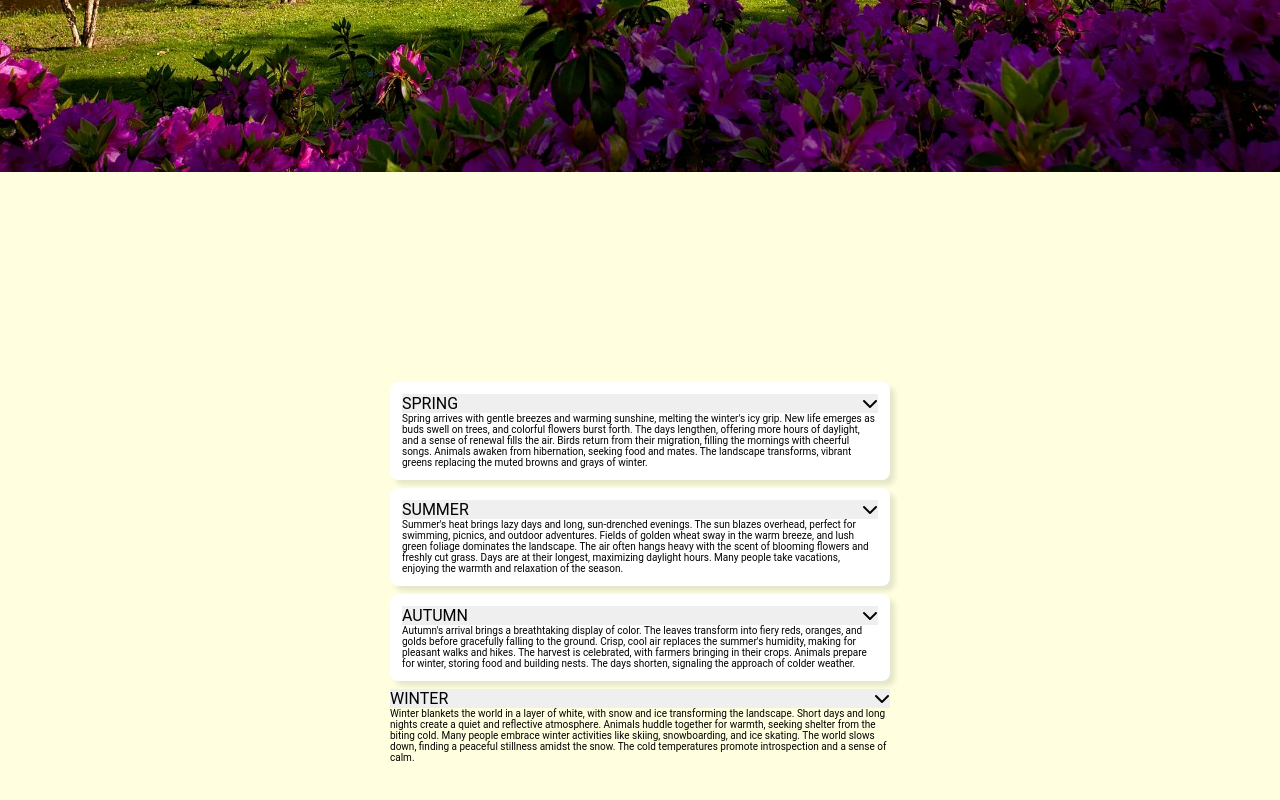
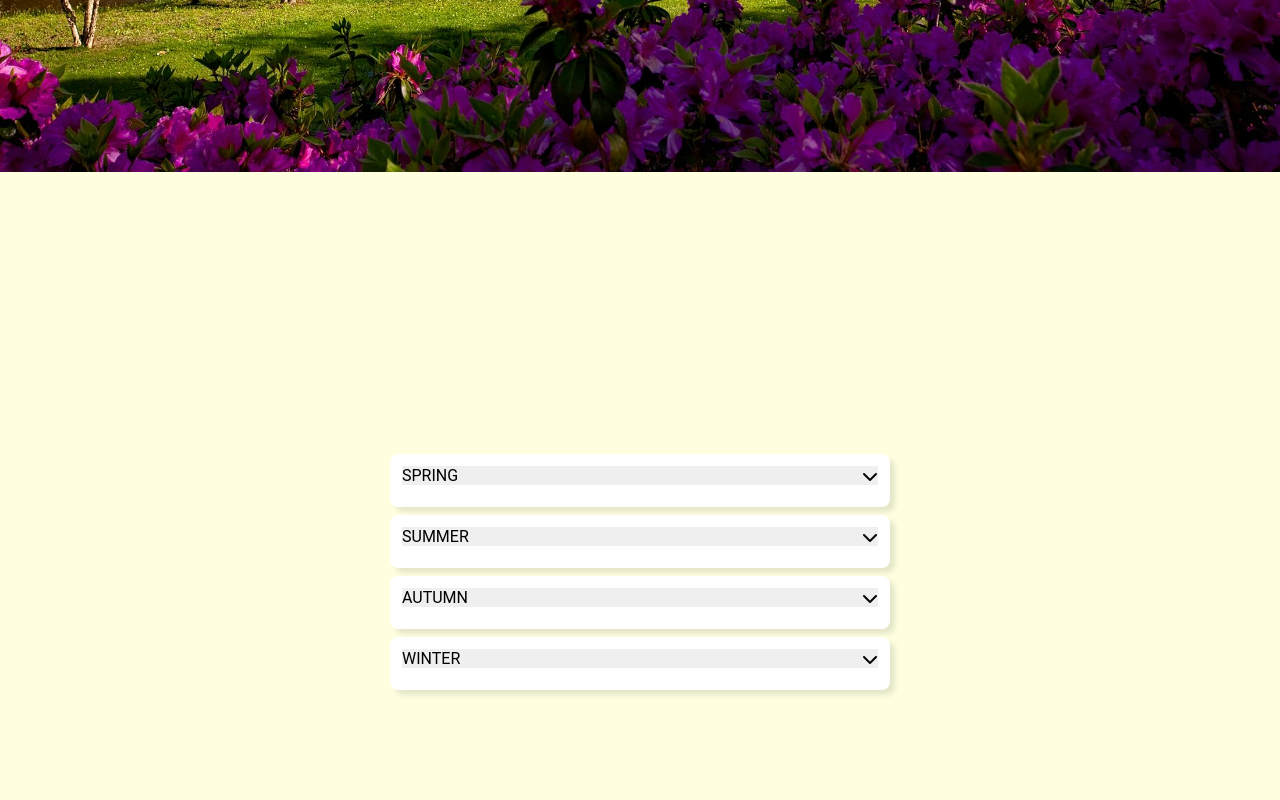
Before and after one commit to PedroHenri10/Slide-arcodeon, a plain HTML site: page index.html in a window 1280 px wide. Shown: the part 628-1428 px from the top of the page. Drawn offline with Linux system fonts and the light colour scheme.

Commit message:
escondendo body arcodeao

```diff
--- a/index.html
+++ b/index.html
@@ -45,7 +45,7 @@
                     <i class="fa-solid fa-chevron-down"></i>
                 </button>
 
-                <div class="accodion-body">
+                <div class="accordion-body">
                     <p>Spring arrives with gentle breezes and warming sunshine, melting the winter's icy grip. New life emerges as buds swell on trees, and colorful flowers burst forth. The days lengthen, offering more hours of daylight, and a sense of renewal fills the air. Birds return from their migration, filling the mornings with cheerful songs. Animals awaken from hibernation, seeking food and mates. The landscape transforms, vibrant greens replacing the muted browns and grays of winter.</p>
                 </div>
             </div>
@@ -56,7 +56,7 @@
                     <i class="fa-solid fa-chevron-down"></i>
                 </button>
 
-                <div class="accodion-body">
+                <div class="accordion-body">
                     <p> Summer's heat brings lazy days and long, sun-drenched evenings. The sun blazes overhead, perfect for swimming, picnics, and outdoor adventures. Fields of golden wheat sway in the warm breeze, and lush green foliage dominates the landscape. The air often hangs heavy with the scent of blooming flowers and freshly cut grass. Days are at their longest, maximizing daylight hours. Many people take vacations, enjoying the warmth and relaxation of the season.</p>
                 </div>
             </div>
@@ -67,20 +67,20 @@
                     <i class="fa-solid fa-chevron-down"></i>
                 </button>
 
-                <div class="accodion-body">
+                <div class="accordion-body">
                     <p>
                         Autumn's arrival brings a breathtaking display of color. The leaves transform into fiery reds, oranges, and golds before gracefully falling to the ground. Crisp, cool air replaces the summer's humidity, making for pleasant walks and hikes. The harvest is celebrated, with farmers bringing in their crops. Animals prepare for winter, storing food and building nests. The days shorten, signaling the approach of colder weather.
                     </p>
                 </div>
             </div>
 
-            <div class="arccordion">
+            <div class="accordion">
                 <button class="accordion-header">
                     <span> WINTER </span>
                     <i class="fa-solid fa-chevron-down"></i>
                 </button>
 
-                <div class="accodion-body">
+                <div class="accordion-body">
                     <p>Winter blankets the world in a layer of white, with snow and ice transforming the landscape. Short days and long nights create a quiet and reflective atmosphere. Animals huddle together for warmth, seeking shelter from the biting cold. Many people embrace winter activities like skiing, snowboarding, and ice skating. The world slows down, finding a peaceful stillness amidst the snow. The cold temperatures promote introspection and a sense of calm.</p>
                 </div>
             </div>
```
